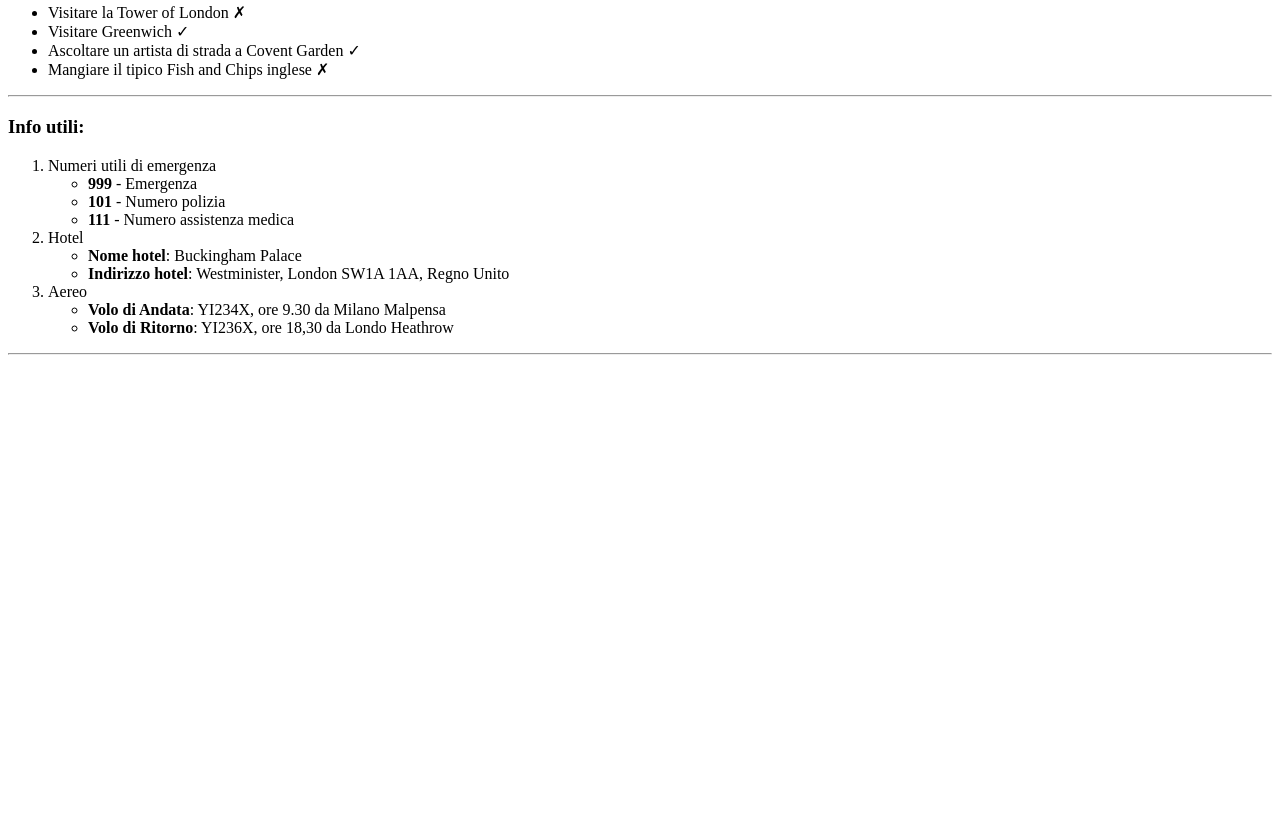
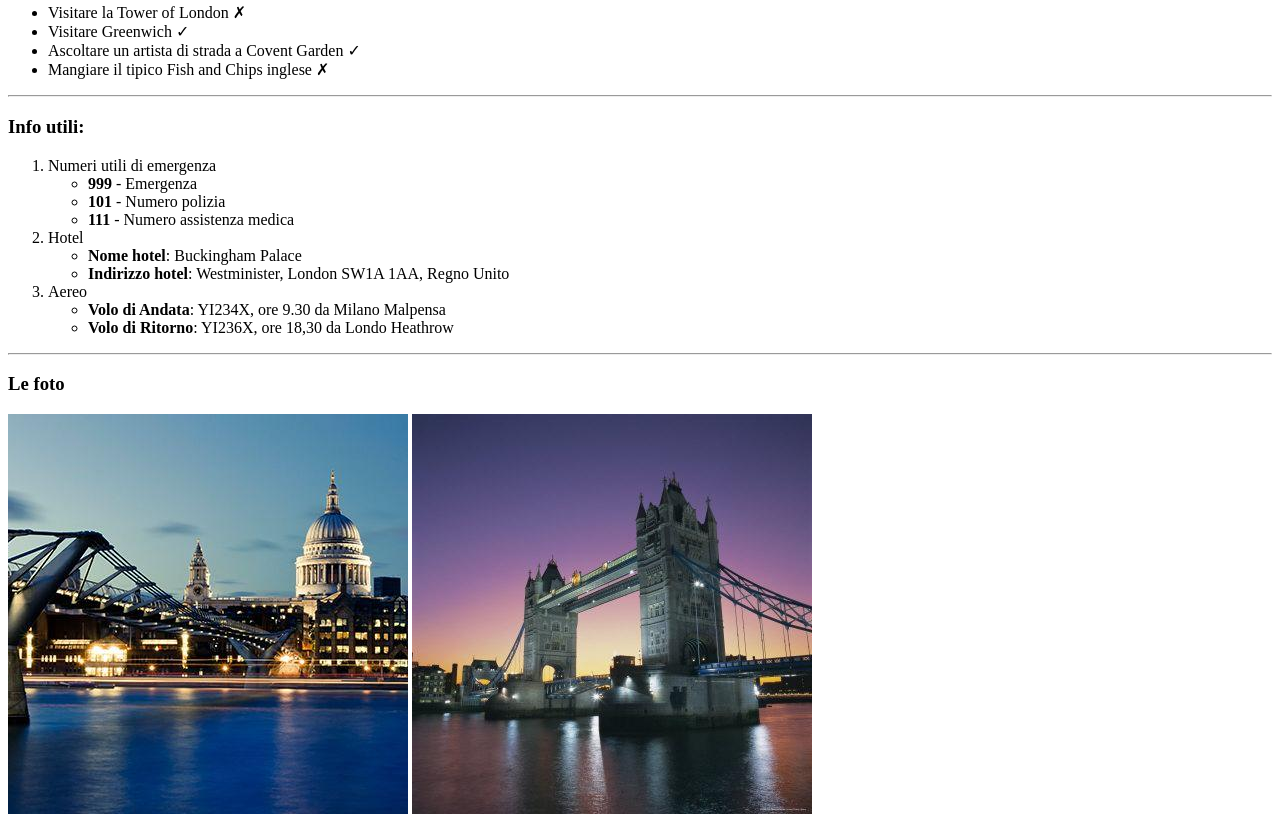
Before and after one commit to LeonardSuli/html-london-trip, a plain HTML site: page index.html in a window 1280 px wide. Shown: the part 939-1765 px from the top of the page. Before the commit the page ends 1302 px from the top, so only its background shows below. Drawn offline with Linux system fonts and the light colour scheme.

Commit message:
add photos

```diff
--- a/index.html
+++ b/index.html
@@ -116,5 +116,14 @@
         <hr>
 
     </main>
+
+    <!-- inizio footer -->
+    <footer>
+        <h3>Le foto</h3>
+
+        <img src="./img/london1.jpg" alt="Londra">
+        <img src="./img/tower-bridge.jpg" alt="Tower Bridge">
+    </footer>
+    <!-- fine footer -->
 </body>
 </html>
```
